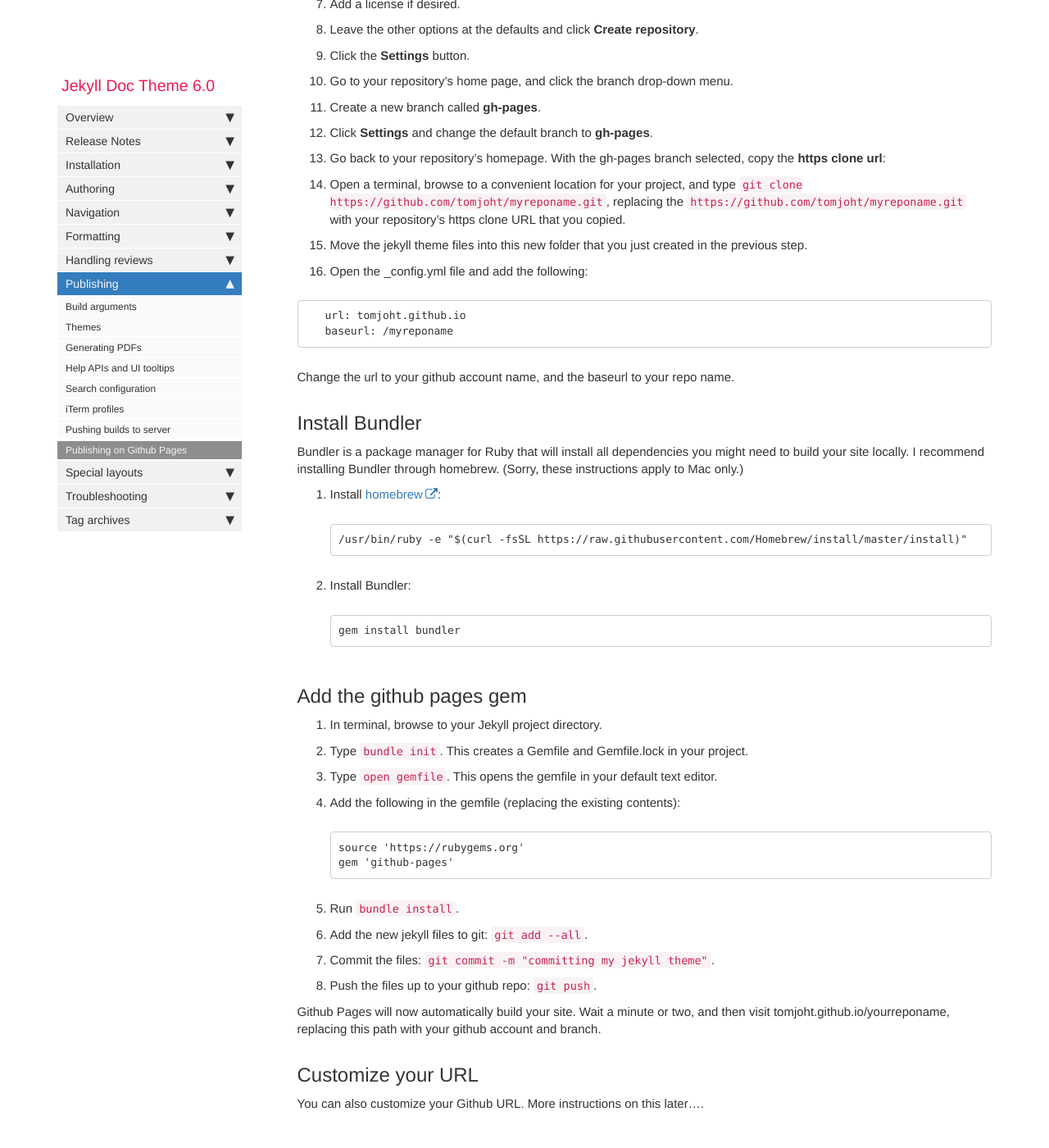
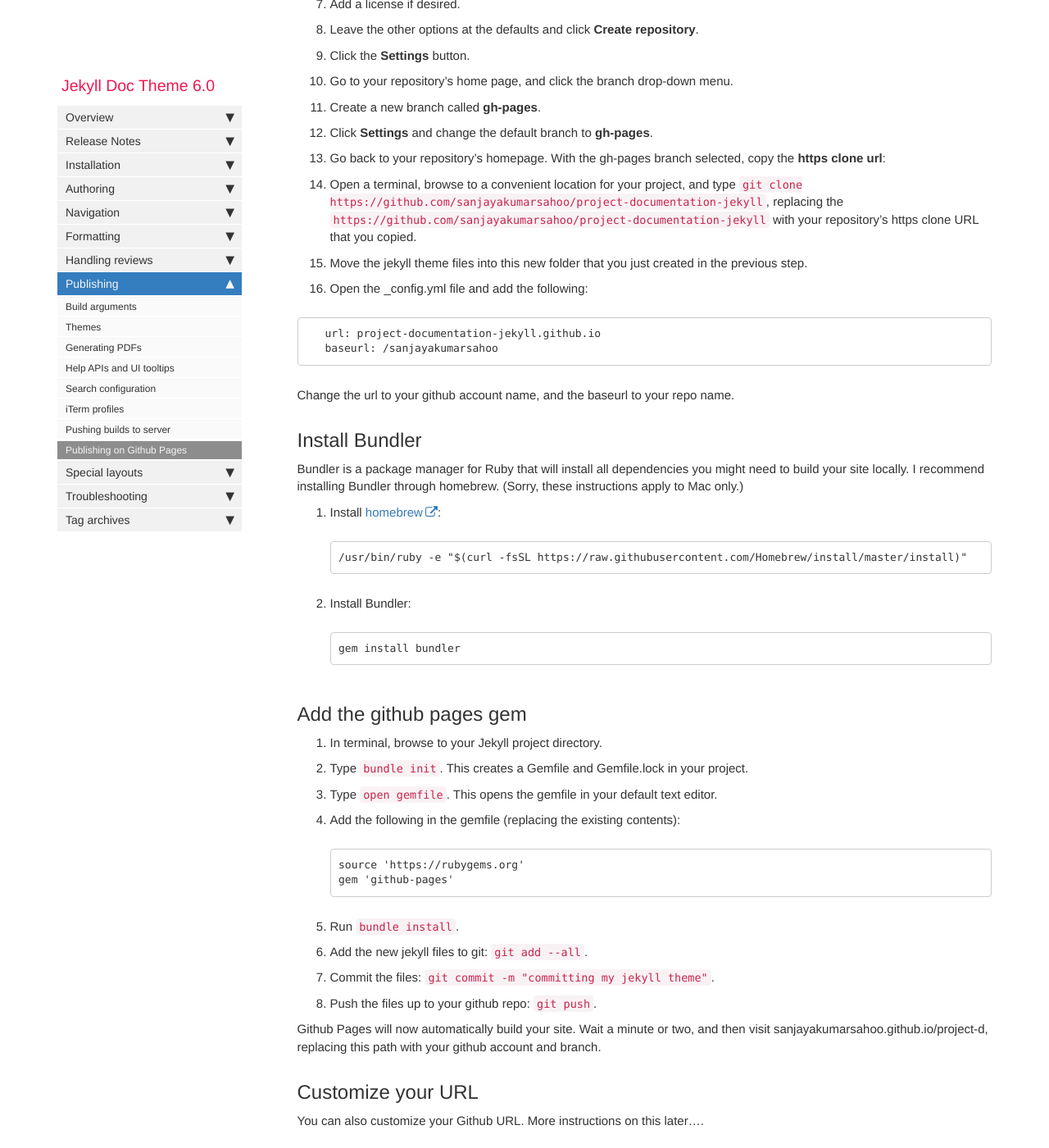
Before and after one commit to SanjayaKumarSahoo/project-documentation-jekyll, a Jekyll site: the page built from pages/mydoc/mydoc_publishing_github_pages.md, in a window 1280 px wide and 1400 px high, scrolled down 761 px. Shown: the whole window at 82% size. Built offline with Jekyll 4.4.1, drawn with Linux system fonts in a browser that asks for light colours; nearby versions of some CDN libraries; comment, search, counter and statistics services are not loaded.

Commit message:
[Sanjaya] : replacing git repository to self repository

````diff
--- a/_config.yml
+++ b/_config.yml
@@ -1,4 +1,4 @@
-repository: tomjoht/documentation-theme-jekyll
+repository: sanjayakumarsahoo/project-documentation-jekyll
 
 output: web
 # this property is useful for conditional filtering of content that is separate from the PDF.
@@ -12,10 +12,10 @@ site_title: Jekyll theme for documentation
 company_name: Your company
 # this appears in the footer
 
-github_editme_path: tomjoht/documentation-theme-jekyll/blob/gh-pages/
+github_editme_path: sanjayakumarsahoo/documentation-theme-jekyll/blob/gh-pages/
 # if you're using Github, provide the basepath to the branch you've created for reviews, following the sample here. if not, leave this value blank.
 
-# gitlab_editme_path: tomjoht/documentation-theme-jekyll/blob/gh-pages/
+# gitlab_editme_path: sanjayakumarsahoo/project-documentation-theme-jekyll/blob/gh-pages/
 # if you're using GitLab, provide the basepath to the branch you've created for reviews, following the sample here. if not, leave this value blank.
 
 disqus_shortname: idratherbewriting
@@ -37,7 +37,7 @@ exclude:
 
 feedback_subject_line: Jekyll documentation theme
 
-feedback_email: tomjoht@gmail.com
+feedback_email: sahoo.skumar@gmail.com
 # used as a contact email for the Feedback link in the top navigation bar
 
 # feedback_disable: true
--- a/pages/mydoc/mydoc_publishing_github_pages.md
+++ b/pages/mydoc/mydoc_publishing_github_pages.md
@@ -21,13 +21,13 @@ folder: mydoc
 10. Create a new branch called **gh-pages**.
 11. Click **Settings** and change the default branch to **gh-pages**.
 11. Go back to your repository's homepage. With the gh-pages branch selected, copy the **https clone url**:
-12. Open a terminal, browse to a convenient location for your project, and type `git clone https://github.com/tomjoht/myreponame.git`, replacing the `https://github.com/tomjoht/myreponame.git` with your repository's https clone URL that you copied.
+12. Open a terminal, browse to a convenient location for your project, and type `git clone https://github.com/sanjayakumarsahoo/project-documentation-jekyll`, replacing the `https://github.com/sanjayakumarsahoo/project-documentation-jekyll` with your repository's https clone URL that you copied.
 13. Move the jekyll theme files into this new folder that you just created in the previous step.
 14. Open the \_config.yml file and add the following:
 
    ```
-   url: tomjoht.github.io
-   baseurl: /myreponame
+   url: project-documentation-jekyll.github.io
+   baseurl: /sanjayakumarsahoo
    ```
 
    Change the url to your github account name, and the baseurl to your repo name.
@@ -65,7 +65,7 @@ Bundler is a package manager for Ruby that will install all dependencies you mig
 15. Commit the files: `git commit -m "committing my jekyll theme"`.
 16. Push the files up to your github repo: `git push`.
 
-Github Pages will now automatically build your site. Wait a minute or two, and then visit tomjoht.github.io/yourreponame, replacing this path with your github account and branch.
+Github Pages will now automatically build your site. Wait a minute or two, and then visit sanjayakumarsahoo.github.io/project-d, replacing this path with your github account and branch.
 
 ## Customize your URL
 
````
Also changed, not shown: pages/mydoc/mydoc_commenting_on_files.md (+1 -1 lines), pages/mydoc/mydoc_release_notes_50.md (+1 -1 lines).
